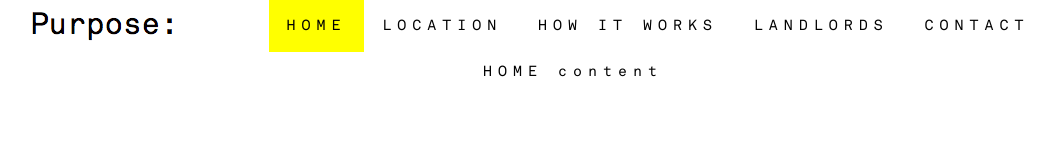
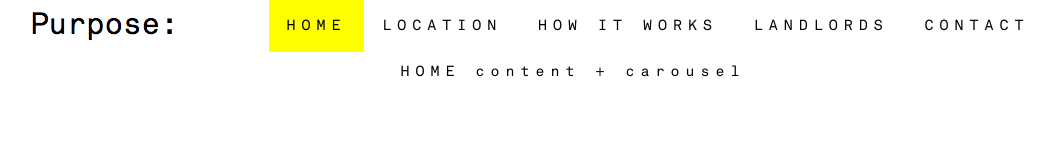
Before and after one commit to zoltanalmodo/purpose-react-app, a React (Create React App) app: page /Home in a window 1280 px wide. Shown: the top 160 px of the page, without its empty margins (67-1118 px from the left). Built offline with nearby package versions, Linux system fonts and the light colour scheme.

Commit message:
adding carousel

```diff
--- a/src/Home.js
+++ b/src/Home.js
@@ -5,7 +5,7 @@ export default function Home() {
   return (
     <div>
       <TopNav />
-      <h1><br></br>HOME content</h1>
+      <h1><br></br>HOME content + carousel</h1>
     </div>
   );
 }
```
